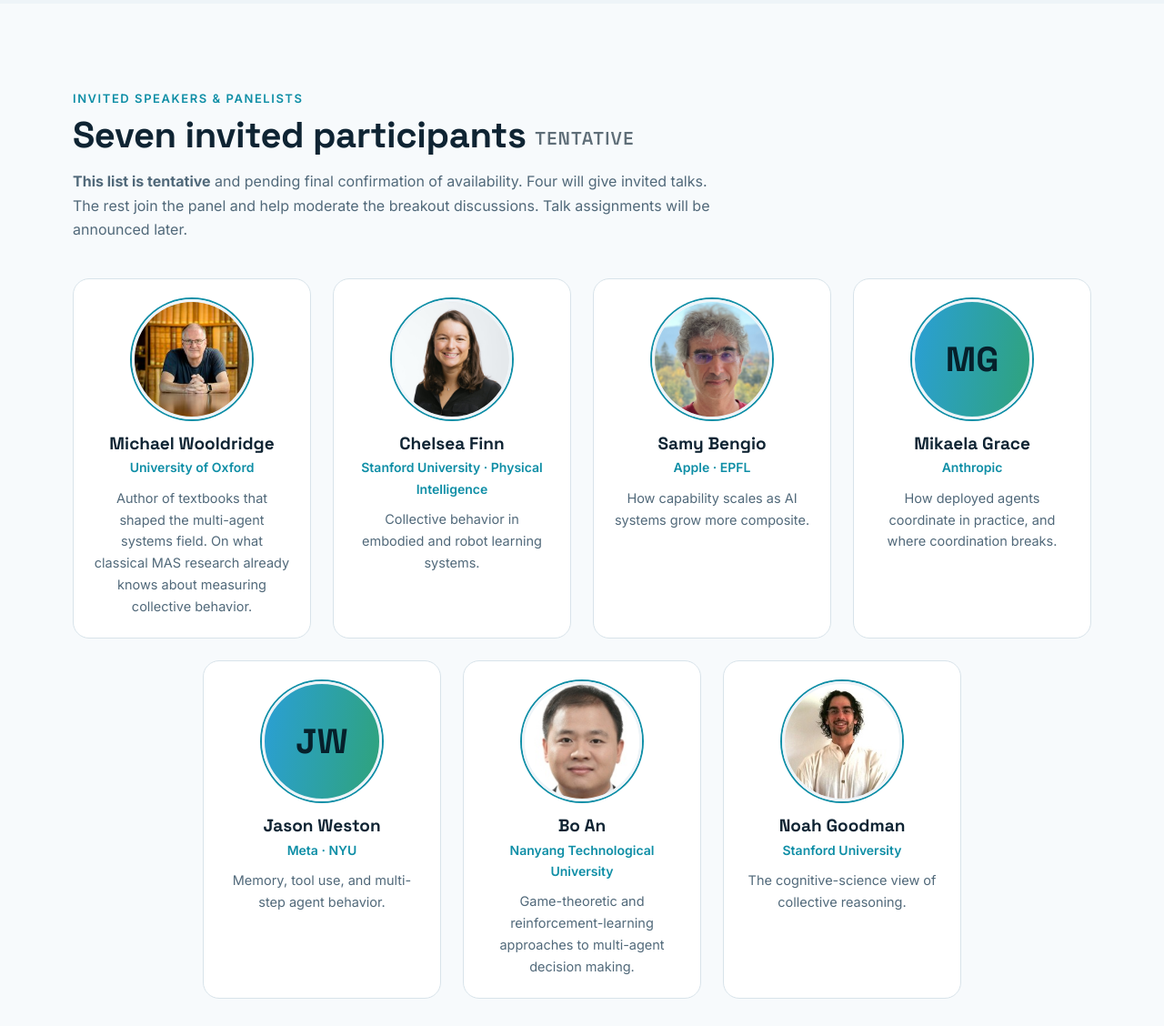
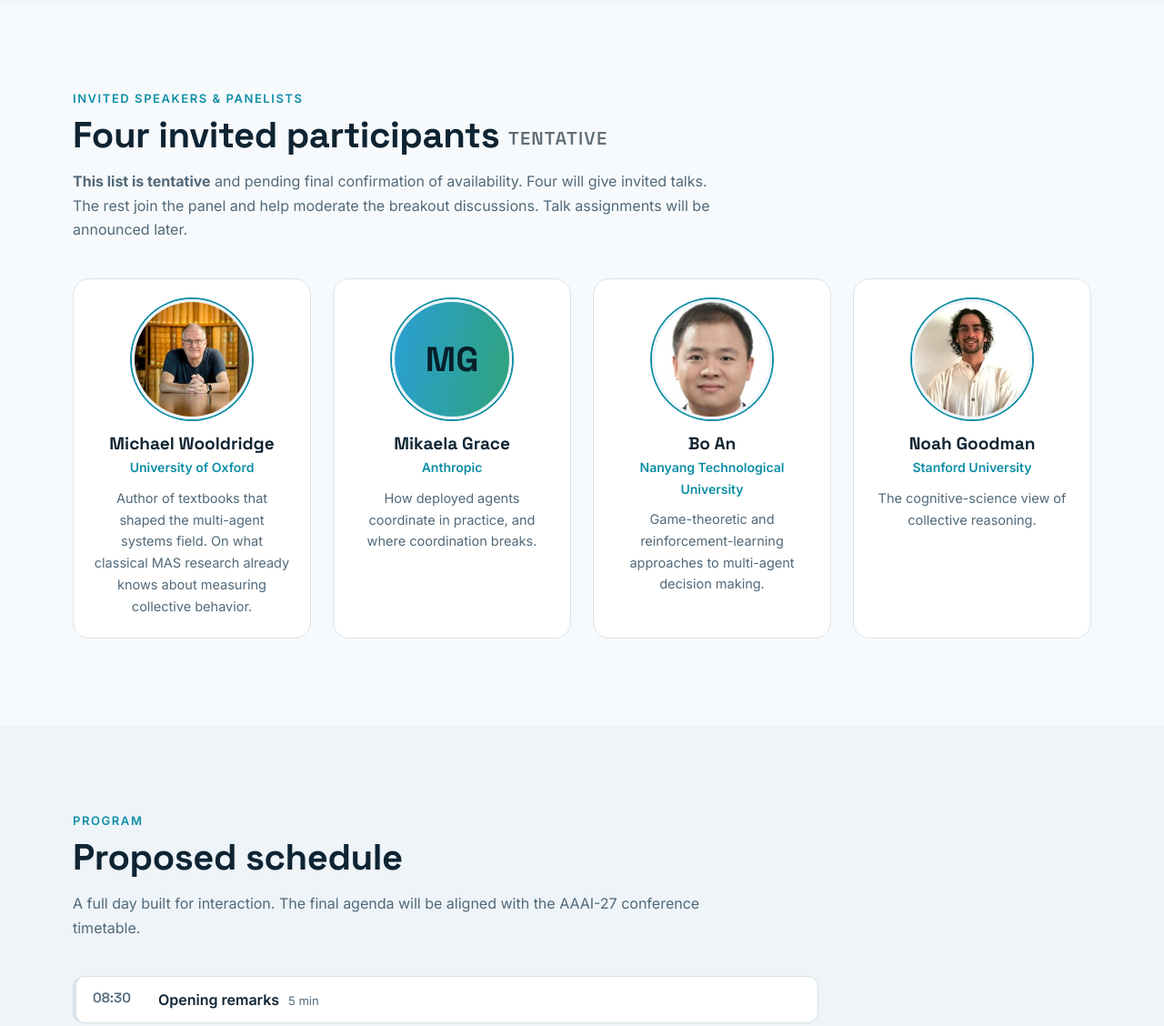
Before and after one commit to alborz-geramifard/wmac-2027, a plain HTML site: page index.html in a window 1280 px wide. Shown: the part 2700-3828 px from the top of the page at 91% size. Drawn offline with Linux system fonts and the light colour scheme.

Commit message:
Remove Chelsea Finn, Samy Bengio, and Jason Weston from speakers
Co-Authored-By: Claude Sonnet 5.5 <noreply@anthropic.com>

```diff
--- a/index.html
+++ b/index.html
@@ -115,7 +115,7 @@
 <section id="speakers" class="section">
   <div class="wrap">
     <p class="kicker">Invited speakers &amp; panelists</p>
-    <h2>Seven invited participants <small style="font-size:.5em;font-weight:600;letter-spacing:.06em;text-transform:uppercase;opacity:.65;vertical-align:middle">Tentative</small></h2>
+    <h2>Four invited participants <small style="font-size:.5em;font-weight:600;letter-spacing:.06em;text-transform:uppercase;opacity:.65;vertical-align:middle">Tentative</small></h2>
     <p class="sub"><b>This list is tentative</b> and pending final confirmation of availability. Four will give invited talks. The rest join the panel and help moderate the breakout discussions. Talk assignments will be announced later.</p>
     <div class="people speakers">
       <article class="person reveal">
@@ -124,24 +124,9 @@
         <p class="bio">Author of textbooks that shaped the multi-agent systems field. On what classical MAS research already knows about measuring collective behavior.</p>
       </article>
       <article class="person reveal">
-        <img src="img/speakers/chelsea_finn.jpg" alt="Chelsea Finn" loading="lazy">
-        <h3>Chelsea Finn</h3><p class="aff">Stanford University · Physical Intelligence</p>
-        <p class="bio">Collective behavior in embodied and robot learning systems.</p>
-      </article>
-      <article class="person reveal">
-        <img src="img/speakers/samy_bengio.jpg" alt="Samy Bengio" loading="lazy">
-        <h3>Samy Bengio</h3><p class="aff">Apple · EPFL</p>
-        <p class="bio">How capability scales as AI systems grow more composite.</p>
-      </article>
-      <article class="person reveal">
         <div class="initials" role="img" aria-label="Mikaela Grace">MG</div>
         <h3>Mikaela Grace</h3><p class="aff">Anthropic</p>
         <p class="bio">How deployed agents coordinate in practice, and where coordination breaks.</p>
-      </article>
-      <article class="person reveal">
-        <div class="initials" role="img" aria-label="Jason Weston">JW</div>
-        <h3>Jason Weston</h3><p class="aff">Meta · NYU</p>
-        <p class="bio">Memory, tool use, and multi-step agent behavior.</p>
       </article>
       <article class="person reveal">
         <img src="img/speakers/bo_an.jpg" alt="Bo An" loading="lazy">
```
